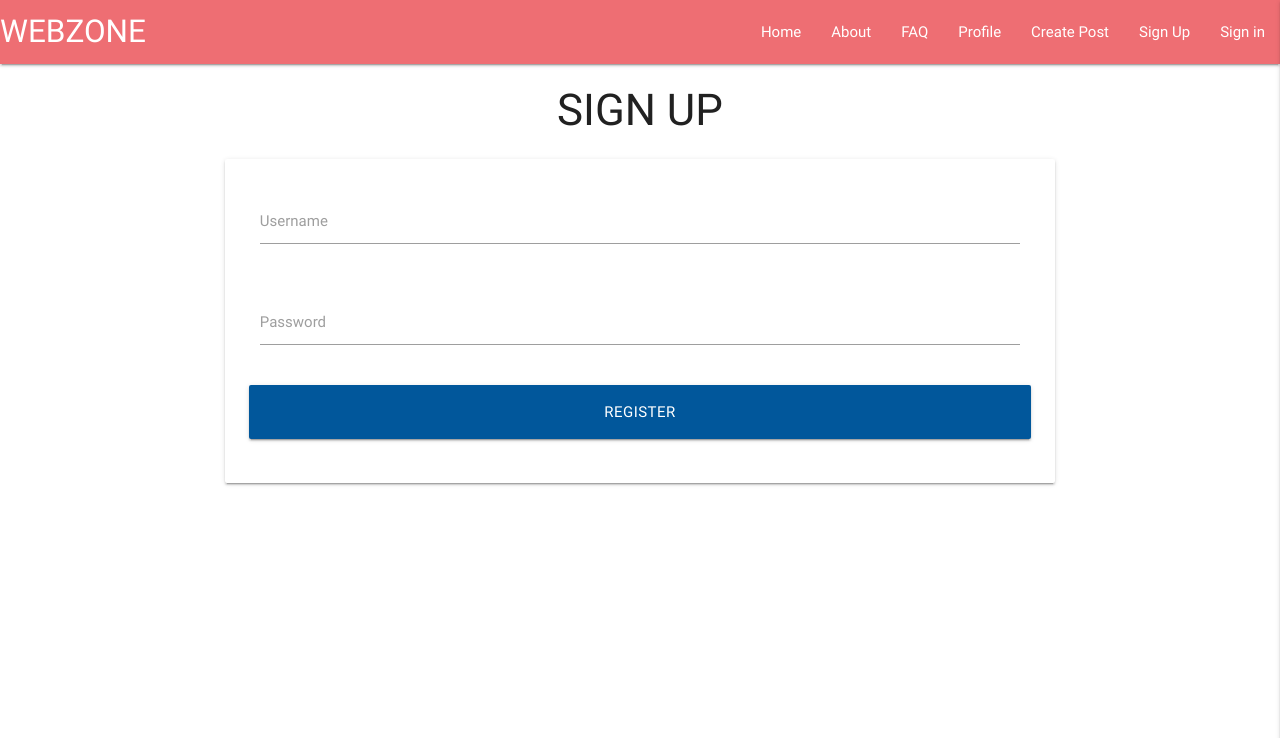
After one commit to Code-Institute-Submissions/webzone-milestone-project-three, a Flask app: page /sign_up in a window 1280 px wide. The commit adds this page. Shown: the top 738 px of the page. Run offline with Flask 2, Linux system fonts and the light colour scheme; some libraries are stand-ins or nearby versions.

Commit message:
Add sign_up.html template containing a sign up form

```diff
--- a/app.py
+++ b/app.py
@@ -25,6 +25,11 @@ def home():
     return render_template("home.html", blogs=blogs)
 
 
+@app.route("/sign_up", methods=["GET", "POST"])
+def sign_up():
+    return render_template("sign_up.html")
+
+
 if __name__ == "__main__":
     app.run(host=os.environ.get("IP"),
             port=int(os.environ.get("PORT")),
--- a/templates/base.html
+++ b/templates/base.html
@@ -28,7 +28,7 @@
 					<li><a href="#">FAQ</a></li>
                     <li><a href="#">Profile</a></li>
                     <li><a href="#">Create Post</a></li>
-					<li><a href="#">Sign Up</a></li>
+					<li><a href="{{ url_for('sign_up') }}">Sign Up</a></li>
 					<li><a href="#">Sign in</a></li>
 				</ul>
 				<ul class="side-nav" id="mobile-demo">
@@ -37,7 +37,7 @@
 					<li><a href="#">FAQ</a></li>
                     <li><a href="#">Profile</a></li>
                     <li><a href="#">Create Post</a></li>
-					<li><a href="#">Sign Up</a></li>
+					<li><a href="{{ url_for('sign_up') }}">Sign Up</a></li>
 					<li><a href="#">Sign in</a></li>
 				</ul>
 			</div>
--- /dev/null
+++ b/templates/sign_up.html
@@ -0,0 +1,33 @@
+{% extends "base.html" %}
+{% block content %}
+
+    <h3 class="center-align">SIGN UP</h3>
+
+    <div class="row">
+        <form class="col s12 m8 offset-m2" method="POST" action="{{ url_for('sign_up') }}">
+            <div class="card-panel">
+                <!-- username field -->
+                <div class="row">
+					<div class="input-field col s12">
+						<input id="username" name="username" type="text" class="validate">
+						<label for="username">Username</label>
+					</div>
+                </div>
+                <!-- password field-->
+                <div class="row">
+                    <div class="input-field col s12">
+                        <input id="password" name="password" type="password" class="validate">
+                        <label for="password">Password</label>
+                    </div>
+                </div>
+                <!-- register button -->
+                <div class="row">
+                    <button type="submit" class="col s12 btn-large light-blue darken-4 text-shadow">
+                        Register
+                    </button>
+                </div>
+            </div>
+        </form>
+    </div>
+
+{% endblock %}
```
